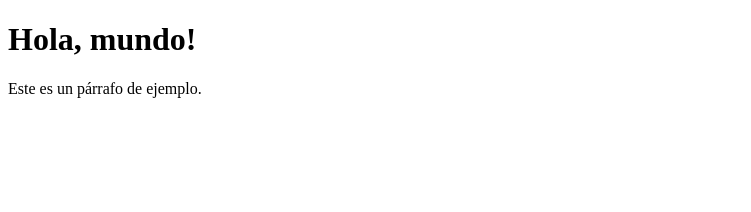
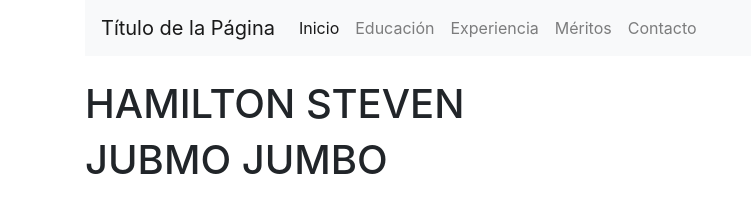
Before and after one commit to HamiltonStJJ/PracticaGit4A_JumboHamilton, a plain HTML site: page index.html in a window 1280 px wide. Shown: the whole page, without its empty margins (0-751 px from the left). Drawn offline with nearby package versions, Linux system fonts and the light colour scheme.

Commit message:
Se agregó Bootstrap al proyecto, menú e información personal.

```diff
--- a/index.html
+++ b/index.html
@@ -4,15 +4,43 @@
 <head>
     <meta charset="UTF-8">
     <meta name="viewport" content="width=device-width, initial-scale=1.0">
-    <title>Título de la página</title>
+    <link rel="stylesheet" href="https://stackpath.bootstrapcdn.com/bootstrap/4.3.1/css/bootstrap.min.css">
+
+    <title>Prueba Practica</title>
+
 </head>
 <body>
+    <div class="container">
 
-    <h1>Hola, mundo!</h1>
-    <p>Este es un párrafo de ejemplo.</p>
-
-
-    <!-- Scripts al final del cuerpo para mejorar el rendimiento de carga -->
-    <!-- <script src="ruta/a/tu/script.js"></script> -->
+        <nav class="navbar navbar-expand-lg navbar-light bg-light">
+            <a class="navbar-brand" href="#">Título de la Página</a>
+            <button class="navbar-toggler" type="button" data-toggle="collapse" data-target="#navbarNav" aria-controls="navbarNav" aria-expanded="false" aria-label="Toggle navigation">
+                <span class="navbar-toggler-icon"></span>
+            </button>
+            <div class="collapse navbar-collapse" id="navbarNav">
+                <ul class="navbar-nav">
+                    <li class="nav-item active">
+                        <a class="nav-link" href="#">Inicio</a>
+</li>
+                    <li class="nav-item">
+                        <a class="nav-link" href="#">Educación</a>
+                    </li>
+                    <li class="nav-item">
+                        <a class="nav-link" href="#">Experiencia</a>
+                    </li>
+                    <li class="nav-item">
+                        <a class="nav-link" href="#">Méritos</a>
+                    </li>
+                    <li class="nav-item">
+                        <a class="nav-link" href="#">Contacto</a>
+                    </li>
+                </ul>
+            </div>
+        </nav>
+        <div class="mt-4">
+            <h1>HAMILTON STEVEN </h1>
+            <h1>JUBMO JUMBO</h1>
+        </div>
+    </div>
 </body>
 </html>
```
